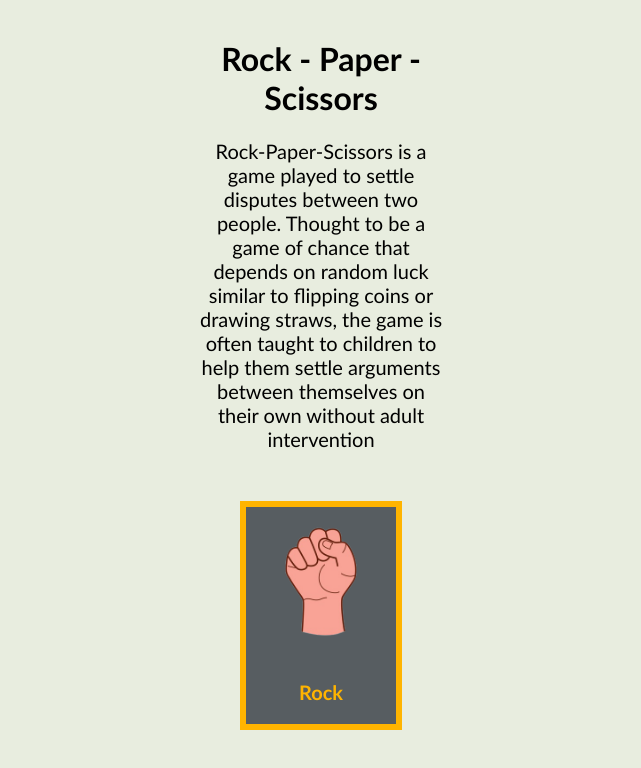
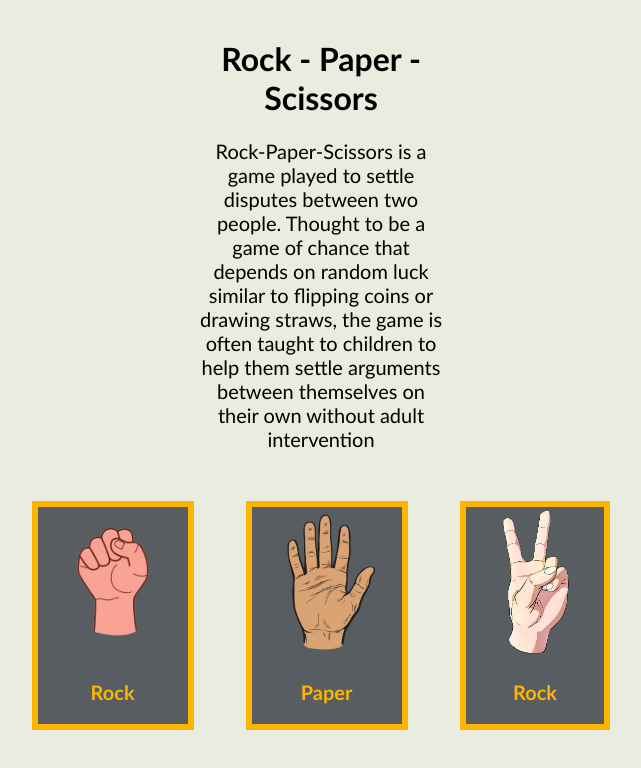
Before and after one commit to Sanavi01/rock-paper-scissors, a plain HTML site: page index.html in a window 1280 px wide. Shown: the whole page, without its empty margins (319-960 px from the left). Drawn offline with Linux system fonts and the light colour scheme.

Commit message:
Added paper hand card and scissors hand card images and in the html

```diff
--- a/index.html
+++ b/index.html
@@ -121,6 +121,15 @@
                     alt="rock">
                 <p>Rock</p>
             </div>
+            <div class="paper">
+                <img src="images/54123281-una-mano-mano-que-muestra-cinco-dedos--removebg-preview.png" alt="hand">
+                <p>Paper</p>
+            </div>
+            <div class="scissors">
+                <img src="images/pngtree-gesture-scissors-hand-cartoon-pose-image_1439363-removebg-preview.png" ;
+                    alt="scissors">
+                <p>Rock</p>
+            </div>
         </div>
     </div>
 
--- a/styles.css
+++ b/styles.css
@@ -40,6 +40,11 @@ font-weight: bold;
 
 .rock img, .paper img , .scissors img{
     max-width: 150px;
+    height: 150px;
     justify-content: center;
 
 }
+.scissors img{
+  padding-left: 20px;
+  padding-right: 10px;
+}
```
Also changed, not shown: images/54123281-una-mano-mano-que-muestra-cinco-dedos--removebg-preview.png (added), images/pngtree-gesture-scissors-hand-cartoon-pose-image_1439363-removebg-preview.png (added).
